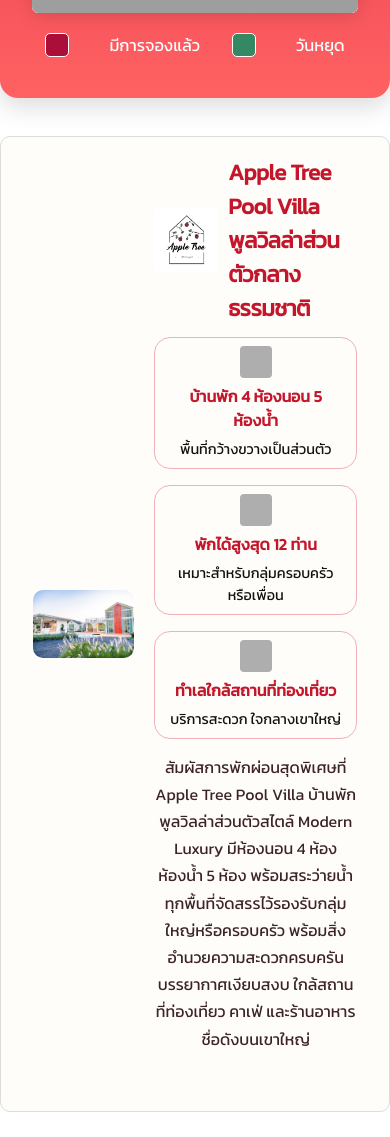
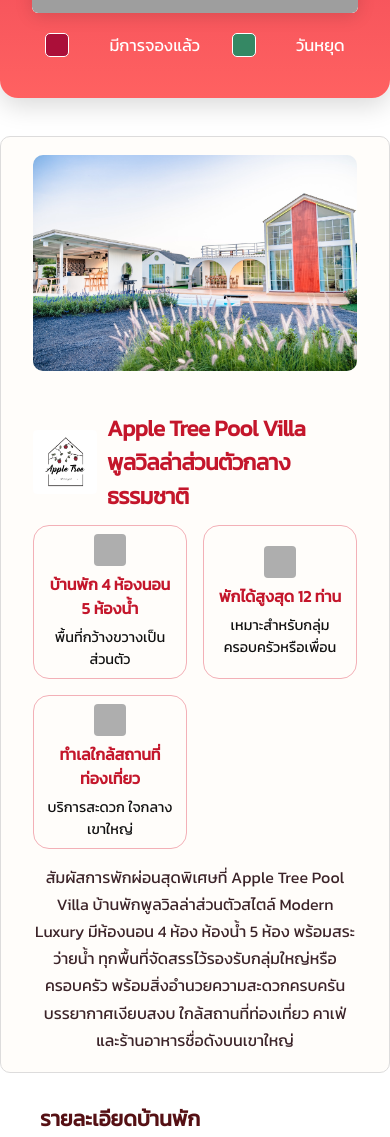
Before and after one commit to junjunnladit/Apple-Tree-pages, a plain HTML site: page index.html in a window 390 px wide. Shown: the part 700-1837 px from the top of the page. Drawn offline with Linux system fonts and the light colour scheme; grey boxes are pictures that could not be loaded.

Commit message:
Refactor CSS and update HTML structure

```diff
--- a/index.html
+++ b/index.html
@@ -8,7 +8,7 @@
   <link href="https://fonts.googleapis.com/css2?family=Kanit&display=swap" rel="stylesheet" />
 
   <style>
-  @import url('https://fonts.googleapis.com/css2?family=Kanit&display=swap');
+@import url('https://fonts.googleapis.com/css2?family=Kanit&display=swap');
 
 body {
   background-color: #fff;
@@ -41,6 +41,7 @@
   font-weight: 600;
   letter-spacing: 1px;
   text-shadow: 0 2px 6px #0003;
+  font-family: 'Kanit', sans-serif;
 }
 .responsive-iframe-container {
   position: relative;
@@ -79,8 +80,13 @@
   vertical-align: middle;
   border: 1.5px solid #fff;
 }
-.legend-box.booked { background: #ab0f39; }
-.legend-box.holiday { background: #358864; border-color: #fff;}
+.legend-box.booked {
+  background: #ab0f39;
+}
+.legend-box.holiday {
+  background: #358864;
+  border-color: #fff;
+}
 
 /* villa-description with image left and highlights grid */
 .villa-description {
@@ -126,6 +132,25 @@
   justify-self: center;
   grid-row: 1 / 4;
 }
+
+/* ปรับภาพ .left-image ให้อยู่บน h2 เมื่อจอเล็ก */
+@media (max-width: 700px) {
+  .villa-description {
+    grid-template-columns: 1fr; /* 1 คอลัมน์ */
+  }
+  .villa-description img.left-image {
+    grid-row: auto;
+    margin-bottom: 20px;
+    max-width: 100%;
+    width: 100%;
+    justify-self: center;
+  }
+  .villa-description h2 {
+    grid-column: 1;
+    justify-content: center;
+  }
+}
+
 .villa-highlights {
   grid-column: 2 / 3;
   display: grid;
@@ -177,6 +202,7 @@
   text-align: center;
   font-family: 'Kanit', sans-serif;
 }
+
 /* รายละเอียดบ้านพัก (Grid) */
 .villa-details-section {
   max-width: 860px;
@@ -215,6 +241,7 @@
   margin-bottom: 9px;
   filter: grayscale(0.3) brightness(0.7);
 }
+
 /* Facilities Section */
 .villa-facilities {
   max-width: 860px;
@@ -243,6 +270,7 @@
   font-size: 1rem;
   line-height: 1.3;
 }
+
 /* Gallery Section */
 .villa-gallery {
   max-width: 100vw;
@@ -267,10 +295,10 @@
   gap: 12px;
   width: 90vw;
   margin: 0 auto;
-  scrollbar-width: none; /* Firefox */
+  scrollbar-width: none;
 }
 .gallery-scroll::-webkit-scrollbar {
-  display: none; /* Chrome, Safari, Opera */
+  display: none;
 }
 .gallery-scroll img {
   flex-shrink: 0;
@@ -286,6 +314,7 @@
 .gallery-scroll img:hover {
   transform: scale(1.03);
 }
+
 /* Footer */
 footer.footer {
   width: 100%;
@@ -382,7 +411,7 @@
   <section class="villa-description">
     <img src="Description.jpeg" alt="Apple Tree Pool Villa" class="left-image" />
     <div>
-    <h2><img src="image.jpg" alt="Apple Tree Pool Villa Logo" /> Apple Tree Pool Villa <br> พูลวิลล่าส่วนตัวกลางธรรมชาติ</h2>
+    <h2><img src="image.jpg" alt="Logo" /> Apple Tree Pool Villa <br> พูลวิลล่าส่วนตัวกลางธรรมชาติ</h2>
     <div class="villa-highlights">
       <div class="highlight-circle">
         <img src="https://itp1.itopfile.com/ImageServer/c92e01ec59a8ddac/0/0/iTopPlus913688828974.webp" alt="[translate:บ้านพัก]" />
```
